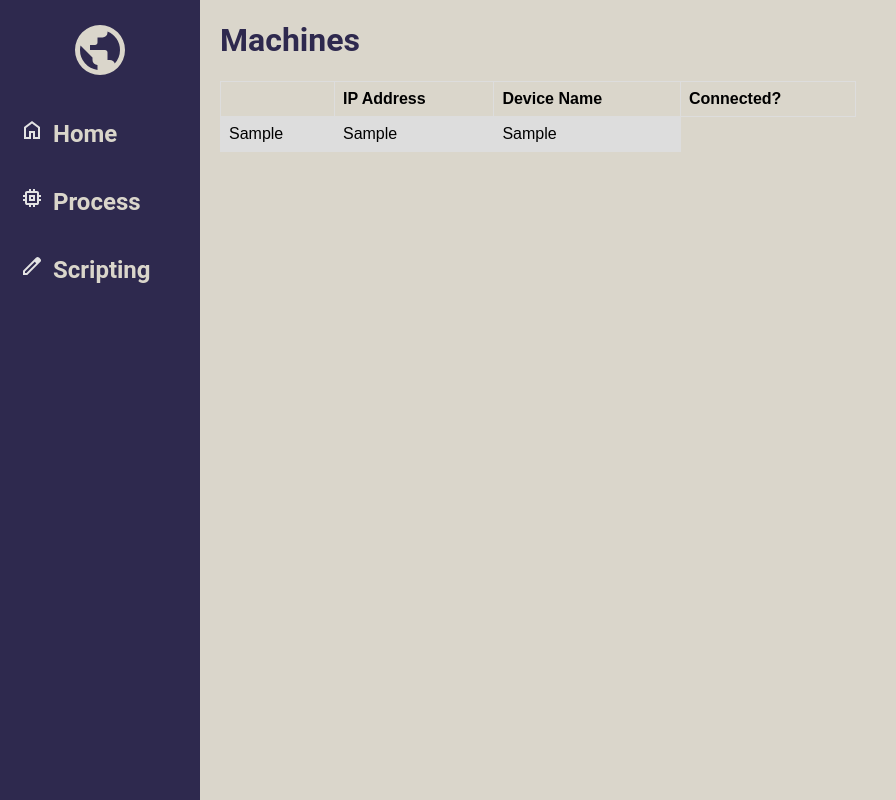
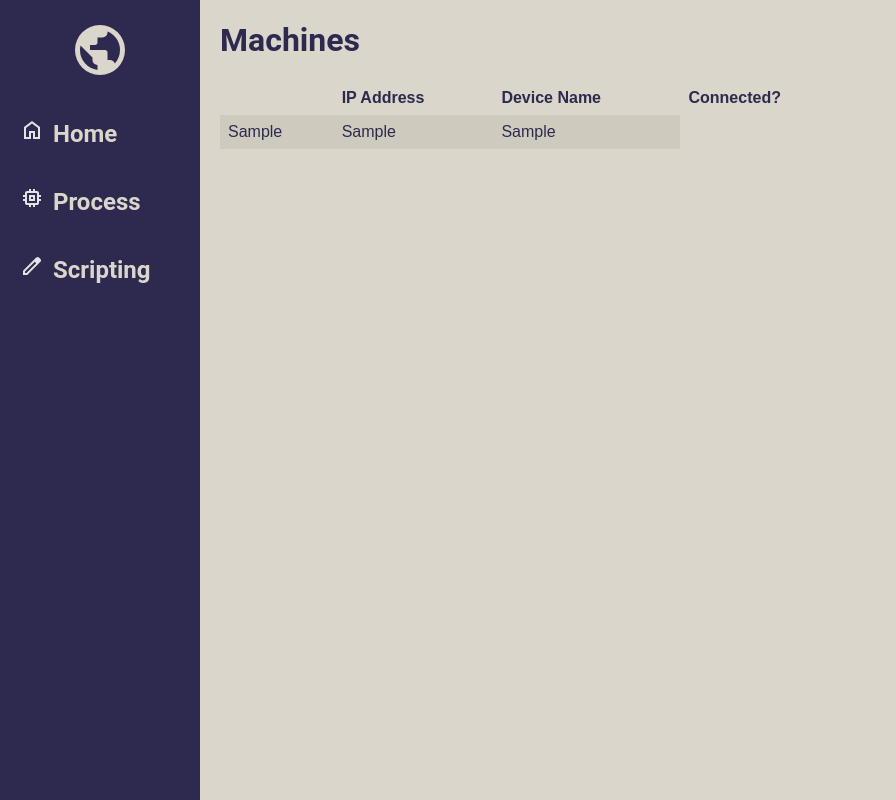
Before and after one commit to Mason-Dino/MySphere, a Django app: template MySphere/Process/templates/machine.html in a window 1280 px wide. Shown: the whole page, without its empty margins (0-896 px from the left). Run offline with Django 5.2, Linux system fonts and the light colour scheme; the template is opened without the code that fills it: most values are stand-ins (such as "Sample title", 1, 10 or a date in 2020).

Commit message:
changed the background colors for even and hover

```diff
--- a/MySphere/Process/static/machine.css
+++ b/MySphere/Process/static/machine.css
@@ -11,15 +11,19 @@
 table {
     font-family: arial, sans-serif;
     border-collapse: collapse;
+    color: var(--space-cadet);
     width: 60%;
 }
 
 td, th {
-    border: 1px solid #dddddd;
     text-align: left;
     padding: 8px;
 }
 
 tr:nth-child(even) {
-    background-color: #dddddd;
+    background-color: #CECABE;
 }
+
+tr:hover {
+    background-color: #BFBBAF;
+}
```
